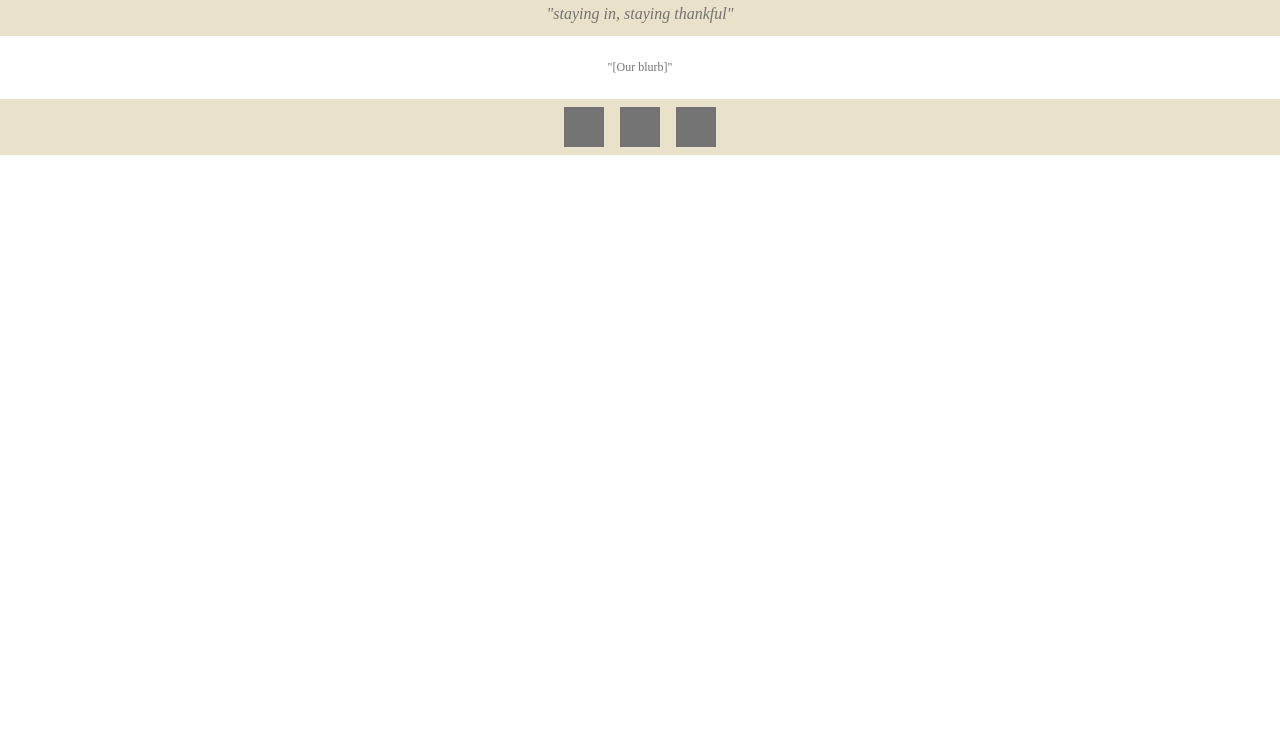
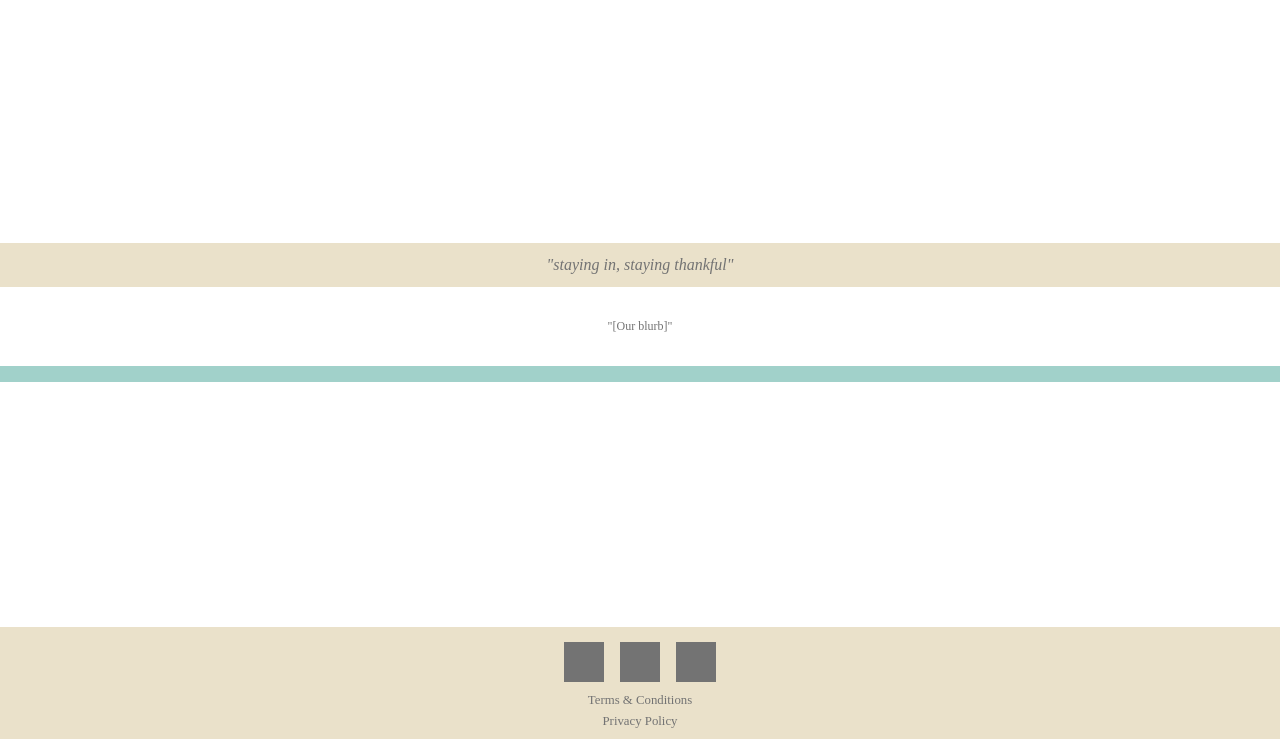
Before and after one commit to covidwg20/covidwithgratitude, a website: page index.html in a window 1280 px wide. Shown: the part 61-800 px from the top of the page. Drawn offline with Linux system fonts and the light colour scheme; a web font is replaced by a local one.

Commit message:
refactoring screen styling

```diff
--- a/assets/style/mainscroll.css
+++ b/assets/style/mainscroll.css
@@ -1,8 +1,11 @@
 
-.main-scroll {
+/* TODO do we still need the padding design team
+makes the artwork background? */
+#main-scroll {
     contain:            content;
     pointer-events:     none;
     position:           relative;
+    padding:            0.5rem;
     display:            grid;
  /* background-size:    cover;
     background-repeat:  repeat;
@@ -10,7 +13,7 @@
     background-color: var(--colour-blue);
 }
 
-.main-scroll:focus-within {
+#main-scroll:focus-within {
     filter: blur(5px);
 }
 
--- a/assets/style/nav.css
+++ b/assets/style/nav.css
@@ -1,4 +1,3 @@
-
 
 nav {
     z-index:        1000;
@@ -6,11 +5,12 @@ nav {
     top:            0px;
 
     display:        flex;
-    flex-wrap:      wrap;
     justify-content: space-between;
     align-items:    stretch;
+    flex-wrap:      wrap;
+    overflow:       hidden;
 
-    font-size:      90%;
+    font-size:      0.9rem;
     background-color: var(--colour-white);
 }
 nav > .nav-side {
@@ -24,18 +24,18 @@ nav > .nav-side > * {
     padding:        0.7rem  1.0rem;
 }
 #nav-hashtag {
-    font-size:      190%;
+    font-size:      1.9rem;
     font-family:    playfair-display;
 }
 
 
 #main-motto {
-    padding:        0.8em;
+    padding:        0.8rem;
     font-style:     italic;
     background-color: var(--colour-tone0);
 }
 #main-blurb {
-    padding:        2em;
+    padding:        2rem;
     font-size:      75%;
     background-color: var(--colour-white);
 }
@@ -43,6 +43,8 @@ nav > .nav-side > * {
 
 footer {
     background-color: var(--colour-tone0);
+    padding:        0.4rem;
+    overflow:       hidden;
 }
 #social-media-links {
     display:            inline-grid;
@@ -62,3 +64,16 @@ footer {
 #social-ig { --mask-url: url("https://unpkg.com/simple-icons@v2/icons/instagram.svg"); }
 #social-tw { --mask-url: url("https://unpkg.com/simple-icons@v2/icons/twitter.svg");   }
 #social-fb { --mask-url: url("https://unpkg.com/simple-icons@v2/icons/facebook.svg");  }
+
+#legal-notices {
+    display:        flex;
+    flex-flow:      column;
+    align-items:    stretch;
+    font-size:      0.8rem;
+}
+#legal-notices > * {
+    padding:        0.2rem;
+    display:        flex;
+    flex-flow:      column;
+    align-items:    stretch;
+}
--- a/assets/style/root.css
+++ b/assets/style/root.css
@@ -11,19 +11,31 @@ body {
     font-family:    "open-sans";
     color:          var(--colour-mainFg);
     text-align:     center;
+
+    background-color: var(--colour-white);
+
+    /* Make sure the footer always aligns to the
+    bottom of the viewport even if there isn't enough
+    content to push it there via overflow: */
+    display:        flex;
+    flex-flow:      column;
+    justify-content: space-between;
+    min-height:     100vh;
 }
 
 #submission-modal {
     visibility:     hidden;
+    position:       absolute;
 }
 .cwg-screen {
     /* Make sure that each display
     starts its own stacking context. */
-    contain:        strict;
-    position:       absolute;
-    overflow:       auto; /* Use Scrollbars */
-    top: 0; right: 0; bottom: 0; left: 0;
-    visibility:     hidden;
+    contain:        content;
+    position:       relative;
+    display:        none;
+}
+#screen-main {
+    display:        initial;
 }
 
 table {
--- a/index.html
+++ b/index.html
@@ -19,9 +19,9 @@
 
 
     <body style="margin:0;">
-        <header></header>
     <!-- NAVIGATION -->
         <nav>
+        <!-- note: ID's for js to hook up navigation. -->
         <!-- left side -->
             <span class="nav-side">
                 <span id="nav-hashtag">#covidwithgratitude</span>
@@ -34,16 +34,21 @@
             </span>
         </nav>
     <!-- MAIN CONTENT -->
-        <div id="main">
+        <div class="cwg-screen" id="screen-main">
             <div id="sticky-detector"></div>
             <div id="main-motto">"staying in, staying thankful"</div>
             <div id="main-blurb">"[Our blurb]"</div>
-            <div class="main-scroll"></div>
+            <div id="main-scroll"></div>
         </div>
-    <!-- SUBMISSION MODAL -->
+    <!-- VIEW SUBMISSION MODAL -->
         <div id="submission-modal"></div>
-    <!-- ABOUT US SCREEN -->
-        <div class="cwg-screen" id="screen-about-us">
+    <!-- CONTRIBUTE SCREEN -->
+        <div class="cwg-screen" id="screen-contribute">
+            Contribute - Lorem Ipsum
+        </div>
+    <!-- CONTACT US SCREEN -->
+        <div class="cwg-screen" id="screen-contact-info">
+            Contact - Lorem Ipsum
         </div>
     <!-- FOOTER -->
         <footer>
@@ -54,8 +59,12 @@
                 <a id="social-fb" rel="noopener" href=""></a>
             </span>
         <!-- LEGAL NOTICES -->
-            <span id="legal-notices"></span>
+            <span id="legal-notices">
+                <!-- note: ID's for js to hook up navigation -->
+                <span id="terms-and-conditions">Terms & Conditions</span>
+                <span id="privacy-policy">Privacy Policy</span>
+            </span>
         </footer>
-        <script defer src="dist/ts/src/index.js"></script>
+    <script defer src="dist/ts/src/index.js"></script>
     </body>
 </html>
--- a/src/index.ts
+++ b/src/index.ts
@@ -47,7 +47,7 @@ class MainScroll {
     private readonly slots: MainScroll.Slot[];
 
     public constructor() {
-        this.artHostElem = document.querySelector(".main-scroll") as HTMLElement;
+        this.artHostElem = document.getElementById("main-scroll")!;
         this.svgTemplate = makeRequest(MainScroll.ARTWORK_SVG_URL).then((xhr) => {
             return xhr.responseXML!.documentElement!;
         }) as Promise<SVGSVGElement>;
```
